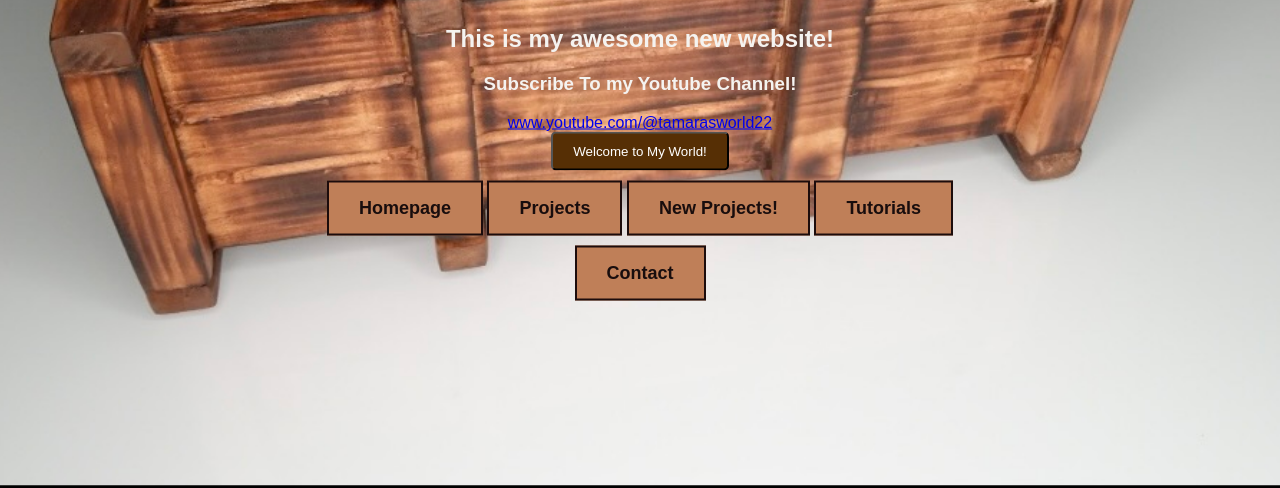
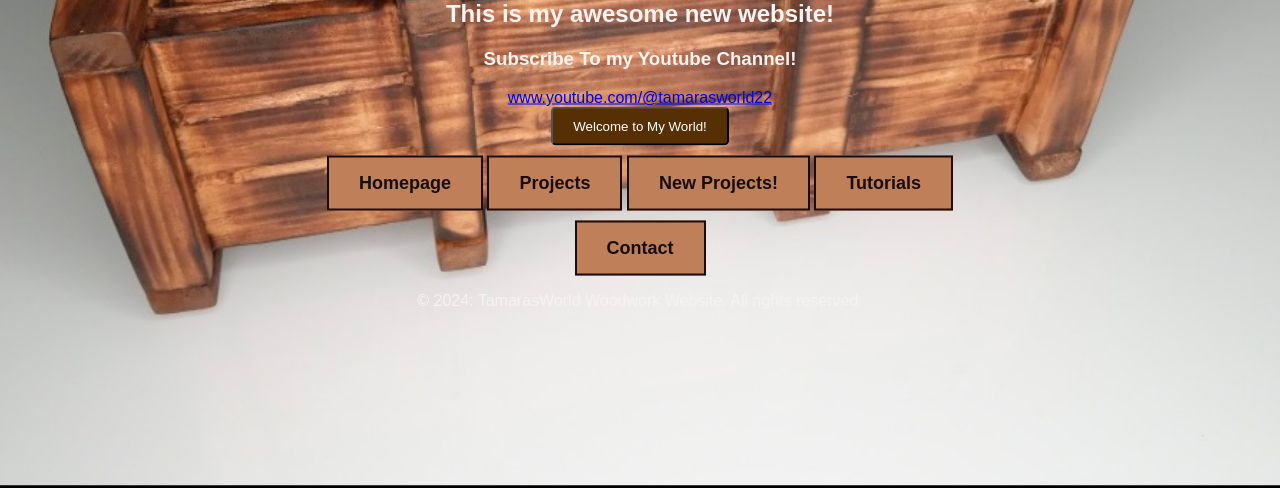
Before and after one commit to Tamarasworld/Capstone-woodwork-site, a website: page index.html in a window 1280 px wide. Shown: the part 312-800 px from the top of the page. Drawn offline with Linux system fonts and the light colour scheme.

Commit message:
added footer to index

```diff
--- a/index.html
+++ b/index.html
@@ -34,11 +34,18 @@
             <a href="./Tutorials.html" class="visit-button">Tutorials</a>
             <a href="./Contact.html" class="visit-button">Contact</a>
 
-            <script src="./src/js/main.js"></script>
 
 
 
+            <footer>
+                <P>&copy; 2024: TamarasWorld Woodwork Website. All rights reserved.
+                <p>
+            </footer>
+
+            <script src="./src/js/main.js"></script>
         </div>
+
+    </div>
     </div>
 
 </body>
```
